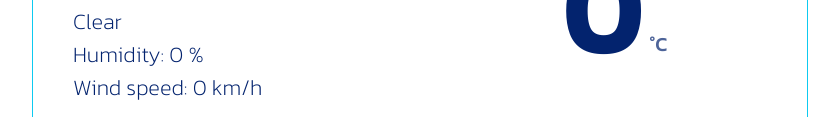
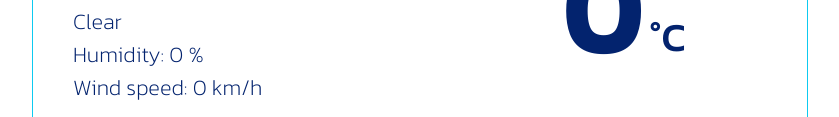
Before and after one commit to Anastasiia-Tymoshenko/shecodes-plus-project, a plain HTML site: page index.html in a window 1280 px wide. Shown: the part 228-345 px from the top of the page, without its empty margins (220-1059 px from the left). Drawn offline with nearby package versions, Linux system fonts and the light colour scheme; no server answers.

Commit message:
Updeted units style

```diff
--- a/src/style.css
+++ b/src/style.css
@@ -96,10 +96,8 @@ li h1 {
 }
 
 #celsius {
-  font-size: 20px;
+  font-size: 40px;
   color: rgb(3, 35, 110);
-  opacity: 0.7;
-  text-decoration: none;
 }
 
 #weather-image {
```
